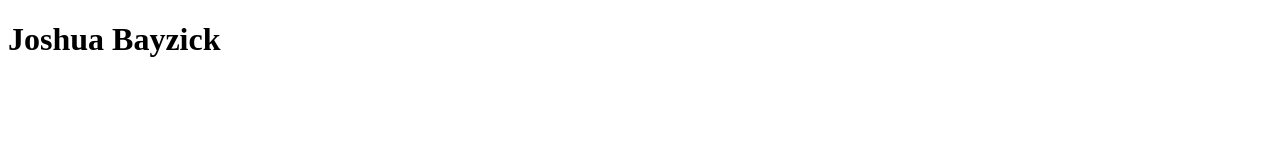
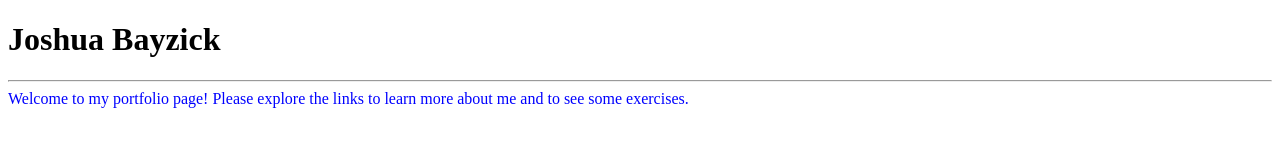
Before and after one commit to jbayzick/portfolio-website, a plain HTML site: page index.html in a window 1280 px wide. Drawn offline with Linux system fonts and the light colour scheme.

Commit message:
Add stylesheet and some sample paragraph

```diff
--- a/index.html
+++ b/index.html
@@ -4,8 +4,14 @@
     <meta charset="UTF-8">
     <meta name="viewport" content="width=device-width, initial-scale=1.0">
     <title>Document</title>
+    <link rel="stylesheet" href="style.css">
 </head>
 <body>
     <h1>Joshua Bayzick</h1>
+    <hr/>
+
+    <p1>Welcome to my portfolio page!
+        Please explore the links to learn more about me and to see some exercises.
+    </p1>
 </body>
 </html>
--- /dev/null
+++ b/style.css
@@ -0,0 +1,3 @@
+p1{
+    color: blue;
+}
```
